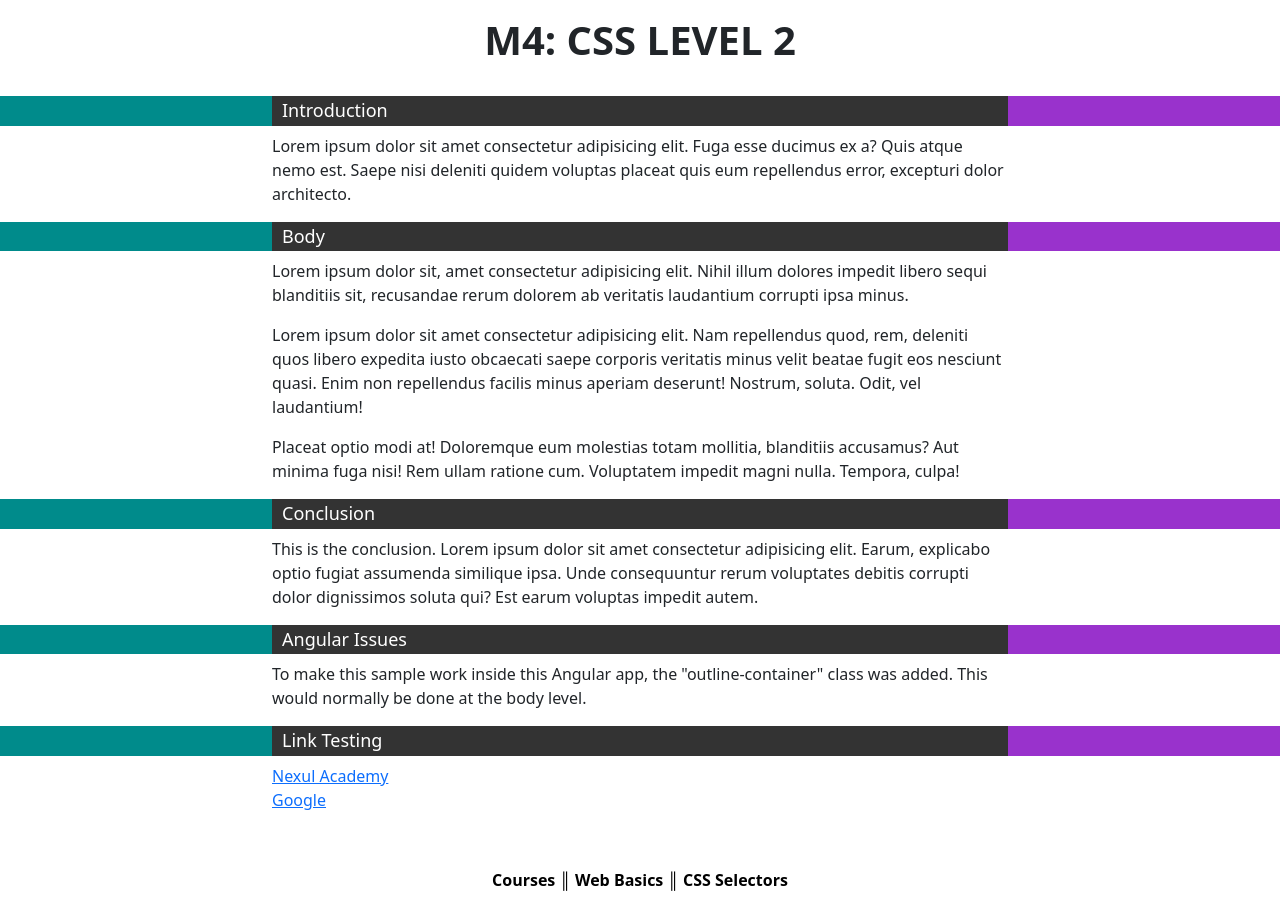
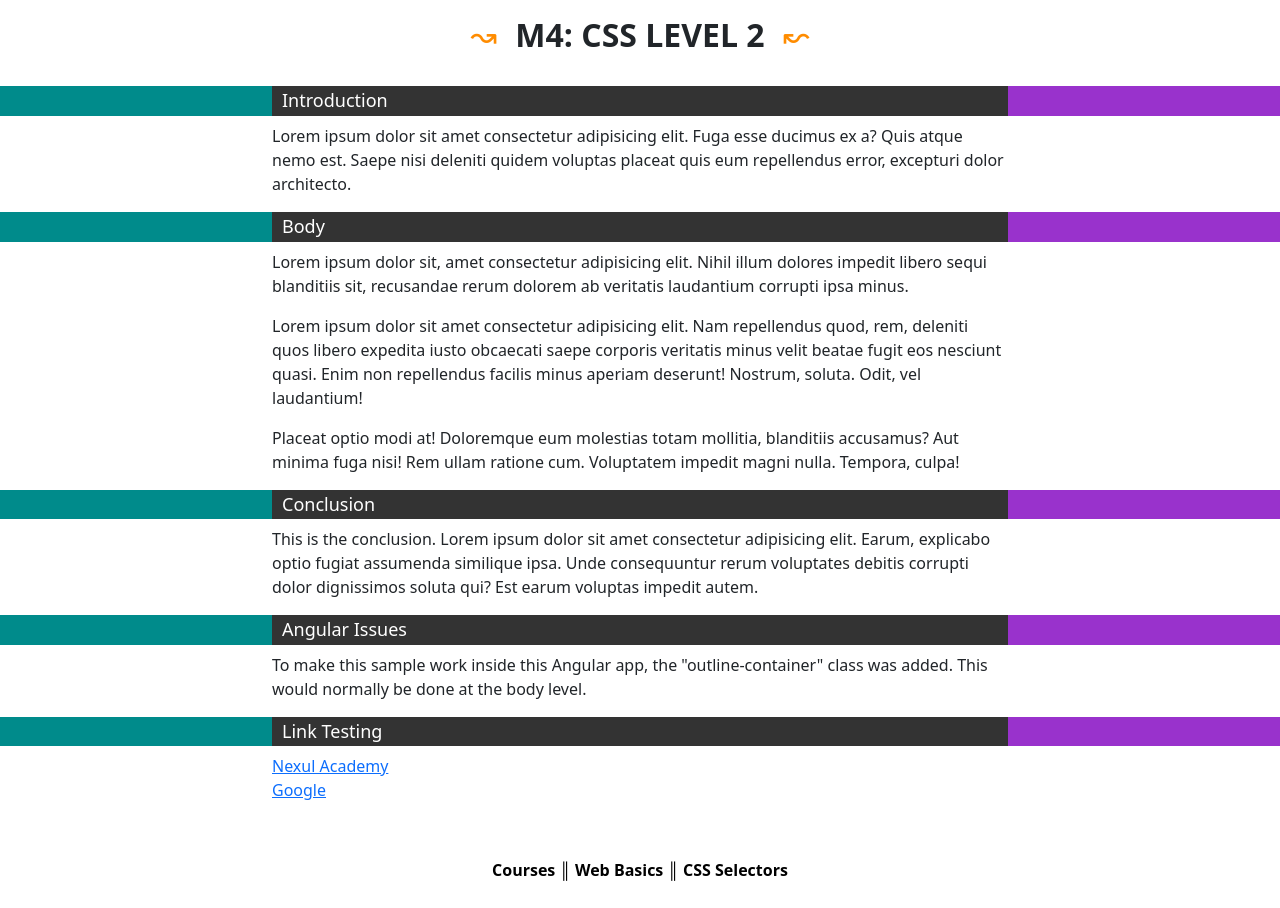
Before and after one commit to becom1ng/MasteringHTMLandCSS, a plain HTML site: page M4 CSS Level 2/index.html in a window 1280 px wide. Drawn offline with nearby package versions, Linux system fonts and the light colour scheme.

Commit message:
Complete

```diff
--- a/M4 CSS Level 2/index.html
+++ b/M4 CSS Level 2/index.html
@@ -10,7 +10,7 @@
 
 <header>
   <div class="container text-uppercase py-3 text-center">
-    <h1><strong>M4: CSS Level 2</strong></h1>
+    <h2><strong>M4: CSS Level 2</strong></h2>
   </div>
 </header>
 <body>
@@ -33,8 +33,8 @@
             Placeat optio modi at! Doloremque eum molestias totam mollitia, blanditiis accusamus? Aut minima fuga nisi! Rem ullam ratione cum. Voluptatem impedit magni nulla. Tempora, culpa!
           </p>
         <h3 class="outline full-width">Conclusion</h3>
-          <p>
-            This is the conclusion. Lorem ipsum dolor sit amet consectetur adipisicing elit. Earum, explicabo optio fugiat assumenda similique ipsa. Unde consequuntur rerum voluptates debitis corrupti dolor dignissimos soluta qui? Est earum voluptas impedit autem.
+          <p class="secret">
+            This is the conclusion.
           </p>
         <h3 class="outline full-width">Angular Issues</h3>
           <p>
--- a/M4 CSS Level 2/style.css
+++ b/M4 CSS Level 2/style.css
@@ -1,5 +1,17 @@
 html, body {
   overflow-x: hidden;
+}
+
+h2:before, h2:after {
+  color:darkorange;
+}
+h2:before {
+  content: "\219D   ";
+  margin-right: 10px;
+}
+h2:after {
+  content: "   \219C";
+  margin-left: 10px;
 }
 
 .full-width {
@@ -40,13 +52,17 @@ html, body {
   margin-bottom: 1em;
 }
 
+.secret:after {
+  content: "Lorem ipsum dolor sit amet consectetur adipisicing elit. Earum, explicabo optio fugiat assumenda similique ipsa. Unde consequuntur rerum voluptates debitis corrupti dolor dignissimos soluta qui? Est earum voluptas impedit autem."
+}
+
 @media print {
   a[href]:after {
     content: " (" attr(href) ") ";
   }
 }
 
-a:hover:after {
+.outline-container a:hover:after {
     position: relative;
     content: " (" attr(href) ") ";
 }
```
